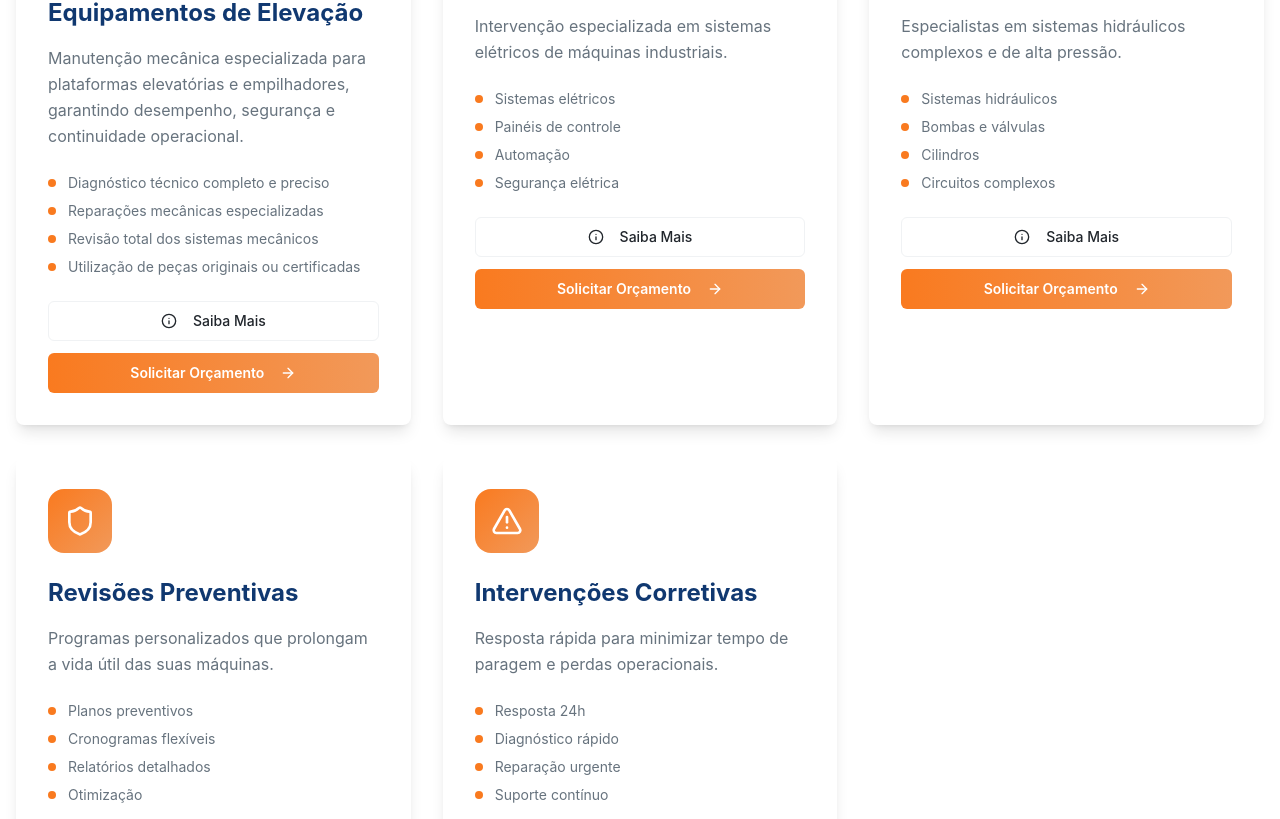
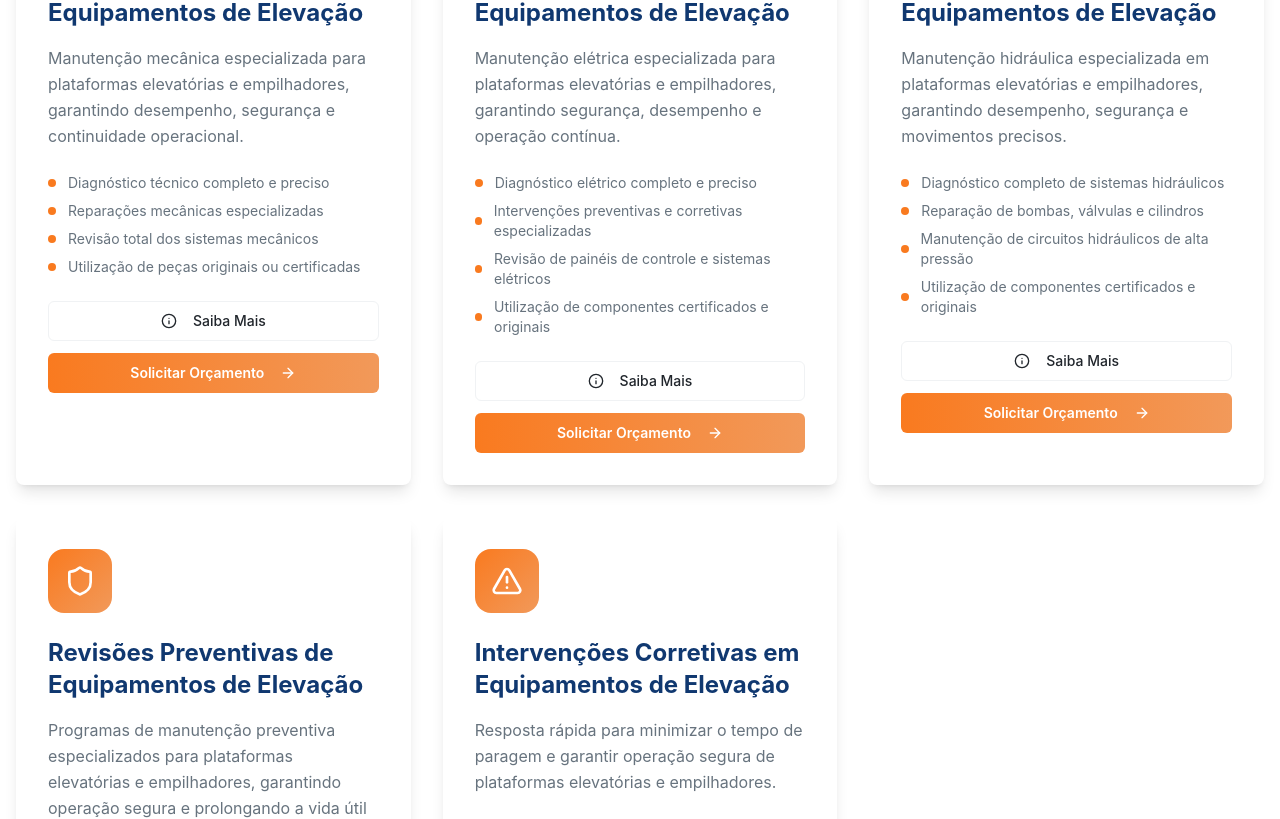
Before and after one commit to Magico-EVertonSouza/vector-precision-hub, a React (Vite) app: page / in a window 1280 px wide. Shown: the part 2892-3711 px from the top of the page. Built offline with nearby package versions, Linux system fonts and the light colour scheme.

Commit message:
mensagem clara

```diff
--- a/src/components/Services.tsx
+++ b/src/components/Services.tsx
@@ -37,10 +37,15 @@ const Services = () => {
 
 {
   icon: Zap,
-      title: "Manutenção Elétrica",
-      description: "Intervenção especializada em sistemas elétricos de máquinas industriais.",
-      features: ["Sistemas elétricos", "Painéis de controle", "Automação", "Segurança elétrica"],
-      fullDescription: "Especialistas em sistemas elétricos industriais, oferecemos manutenção preventiva e corretiva em painéis de controle, sistemas de automação e toda a infraestrutura elétrica das suas máquinas.",
+  title: "Manutenção Elétrica de Equipamentos de Elevação",
+  description: "Manutenção elétrica especializada para plataformas elevatórias e empilhadores, garantindo segurança, desempenho e operação contínua.",
+  features: [
+    "Diagnóstico elétrico completo e preciso",
+    "Intervenções preventivas e corretivas especializadas",
+    "Revisão de painéis de controle e sistemas elétricos",
+    "Utilização de componentes certificados e originais"
+  ],
+  fullDescription: "Nossa equipe realiza manutenção elétrica com equipamentos certificados, identificando e corrigindo falhas antes que comprometam a operação. Garantimos máxima segurança e desempenho dos sistemas elétricos dos seus equipamentos de elevação.",
   benefits: [
     "Segurança elétrica garantida",
     "Conformidade com normas técnicas",
@@ -48,69 +53,87 @@ const Services = () => {
     "Otimização do consumo energético"
   ],
   process: [
-        "Análise do sistema elétrico existente",
-        "Identificação de problemas e riscos",
-        "Intervenção com equipamentos certificados",
-        "Testes de segurança e performance"
+    "Análise detalhada do sistema elétrico do equipamento",
+    "Identificação de problemas e riscos potenciais",
+    "Intervenção com equipamentos e componentes certificados",
+    "Testes de segurança e performance elétrica"
   ]
 },
     {
   icon: Droplets,
-      title: "Manutenção Hidráulica",
-      description: "Especialistas em sistemas hidráulicos complexos e de alta pressão.",
-      features: ["Sistemas hidráulicos", "Bombas e válvulas", "Cilindros", "Circuitos complexos"],
-      fullDescription: "Domínio completo em sistemas hidráulicos industriais, desde bombas e válvulas até circuitos complexos de alta pressão. Nossa equipe garante o funcionamento perfeito dos seus sistemas hidráulicos.",
+  title: "Manutenção Hidráulica de Equipamentos de Elevação",
+  description: "Manutenção hidráulica especializada em plataformas elevatórias e empilhadores, garantindo desempenho, segurança e movimentos precisos.",
+  features: [
+    "Diagnóstico completo de sistemas hidráulicos",
+    "Reparação de bombas, válvulas e cilindros",
+    "Manutenção de circuitos hidráulicos de alta pressão",
+    "Utilização de componentes certificados e originais"
+  ],
+  fullDescription: "Nossa equipe realiza manutenção hidráulica detalhada em equipamentos de elevação, garantindo funcionamento perfeito dos sistemas, precisão nos movimentos e segurança operacional.",
   benefits: [
     "Máxima pressão e performance",
     "Redução de vazamentos",
-        "Economia de fluidos hidráulicos",
-        "Maior precisão nos movimentos"
+    "Economia de fluido hidráulico",
+    "Maior precisão e controle nos movimentos"
   ],
   process: [
-        "Teste de pressão e vazão",
+    "Teste de pressão e vazão dos sistemas",
     "Diagnóstico de vazamentos e desgastes",
-        "Substituição de componentes defeituosos",
-        "Calibração e ajuste fino do sistema"
+    "Substituição de componentes defeituosos com peças certificadas",
+    "Calibração e ajuste fino do sistema hidráulico"
   ]
 },
+
    {
   icon: Shield,
-      title: "Revisões Preventivas",
-      description: "Programas personalizados que prolongam a vida útil das suas máquinas.",
-      features: ["Planos preventivos", "Cronogramas flexíveis", "Relatórios detalhados", "Otimização"],
-      fullDescription: "Desenvolvemos programas de manutenção preventiva personalizados para cada tipo de equipamento, garantindo máxima disponibilidade e menor custo total de operação.",
+  title: "Revisões Preventivas de Equipamentos de Elevação",
+  description: "Programas de manutenção preventiva especializados para plataformas elevatórias e empilhadores, garantindo operação segura e prolongando a vida útil dos equipamentos.",
+  features: [
+    "Planos preventivos personalizados",
+    "Cronogramas de manutenção flexíveis",
+    "Relatórios detalhados de performance",
+    "Otimização da operação e segurança"
+  ],
+  fullDescription: "Desenvolvemos programas de manutenção preventiva específicos para cada equipamento de elevação, assegurando máxima disponibilidade, segurança operacional e menor custo total de manutenção.",
   benefits: [
-        "Redução drástica de paradas não programadas",
+    "Redução de paradas não programadas",
     "Maior vida útil dos equipamentos",
-        "Planejamento de custos de manutenção",
-        "Relatórios de performance detalhados"
+    "Planejamento eficiente dos custos de manutenção",
+    "Relatórios detalhados de desempenho e operação"
   ],
   process: [
-        "Análise do histórico dos equipamentos",
-        "Desenvolvimento do plano preventivo",
+    "Análise do histórico e condição dos equipamentos",
+    "Desenvolvimento do plano preventivo personalizado",
     "Execução das manutenções programadas",
-        "Monitoramento e ajustes contínuos"
+    "Monitoramento contínuo e ajustes conforme necessidade"
   ]
 },
+
     {
   icon: AlertTriangle,
-      title: "Intervenções Corretivas",
-      description: "Resposta rápida para minimizar tempo de paragem e perdas operacionais.",
-      features: ["Resposta 24h", "Diagnóstico rápido", "Reparação urgente", "Suporte contínuo"],
-      fullDescription: "Serviço de emergência disponível 24/7 para intervenções corretivas urgentes. Nossa equipe está sempre pronta para minimizar o tempo de paragem das suas operações.",
+  title: "Intervenções Corretivas em Equipamentos de Elevação",
+  description: "Resposta rápida para minimizar o tempo de paragem e garantir operação segura de plataformas elevatórias e empilhadores.",
+  features: [
+    "Resposta emergencial 24/7",
+    "Diagnóstico rápido e preciso",
+    "Reparação urgente de sistemas críticos",
+    "Suporte técnico contínuo"
+  ],
+  fullDescription: "Serviço de emergência disponível 24/7 para intervenções corretivas em equipamentos de elevação. Nossa equipe altamente qualificada atua rapidamente para minimizar paradas e garantir a segurança operacional.",
   benefits: [
-        "Resposta rápida em emergências",
+    "Resposta imediata em situações críticas",
     "Minimização de perdas operacionais",
     "Diagnóstico preciso e eficiente",
-        "Suporte técnico contínuo"
+    "Suporte técnico contínuo durante e após a intervenção"
   ],
   process: [
-        "Chamada de emergência e mobilização",
-        "Diagnóstico rápido no local",
-        "Execução imediata dos reparos",
-        "Acompanhamento pós-intervenção"
+    "Chamada de emergência e mobilização da equipe",
+    "Diagnóstico rápido no local do equipamento",
+    "Execução imediata dos reparos com componentes certificados",
+    "Acompanhamento pós-intervenção e validação da operação"
   ]
-    }
+},
+
   ];
 
   const openModal = (service: any) => {
```
Lines whose indentation alone changed are shown as unchanged.
